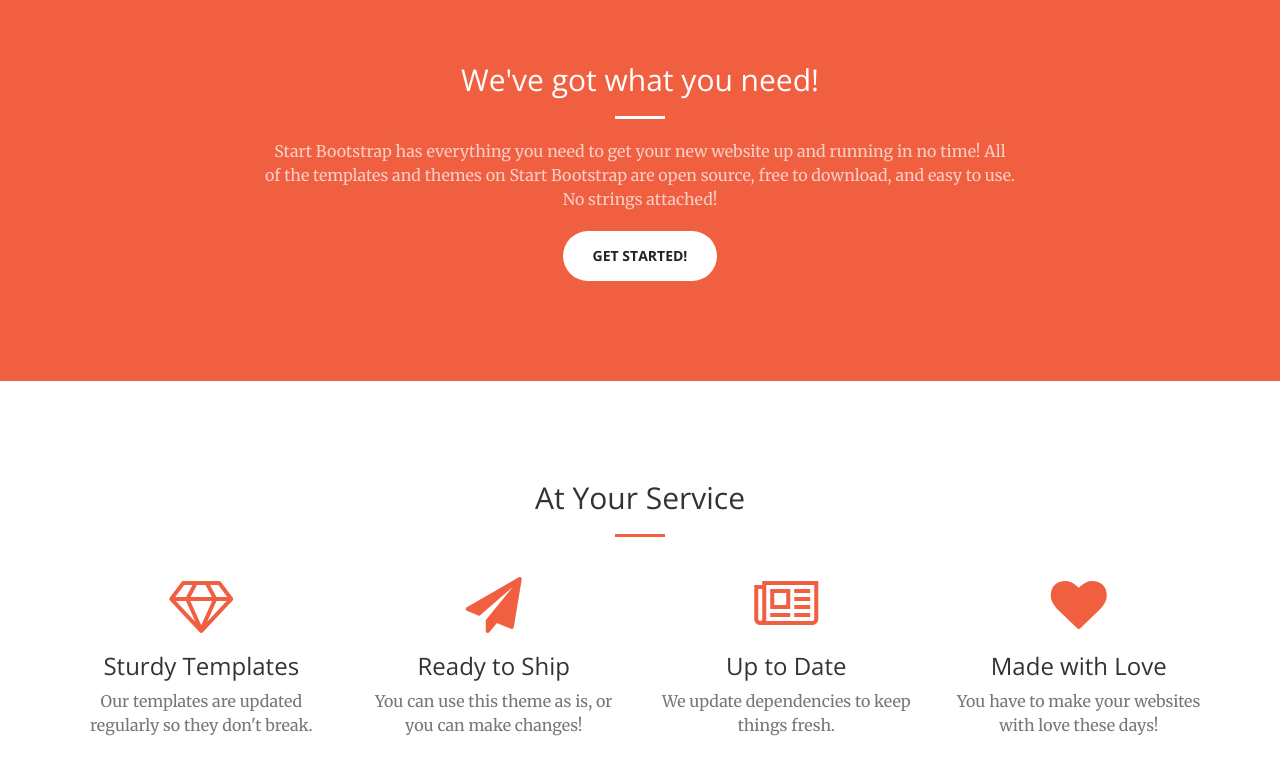
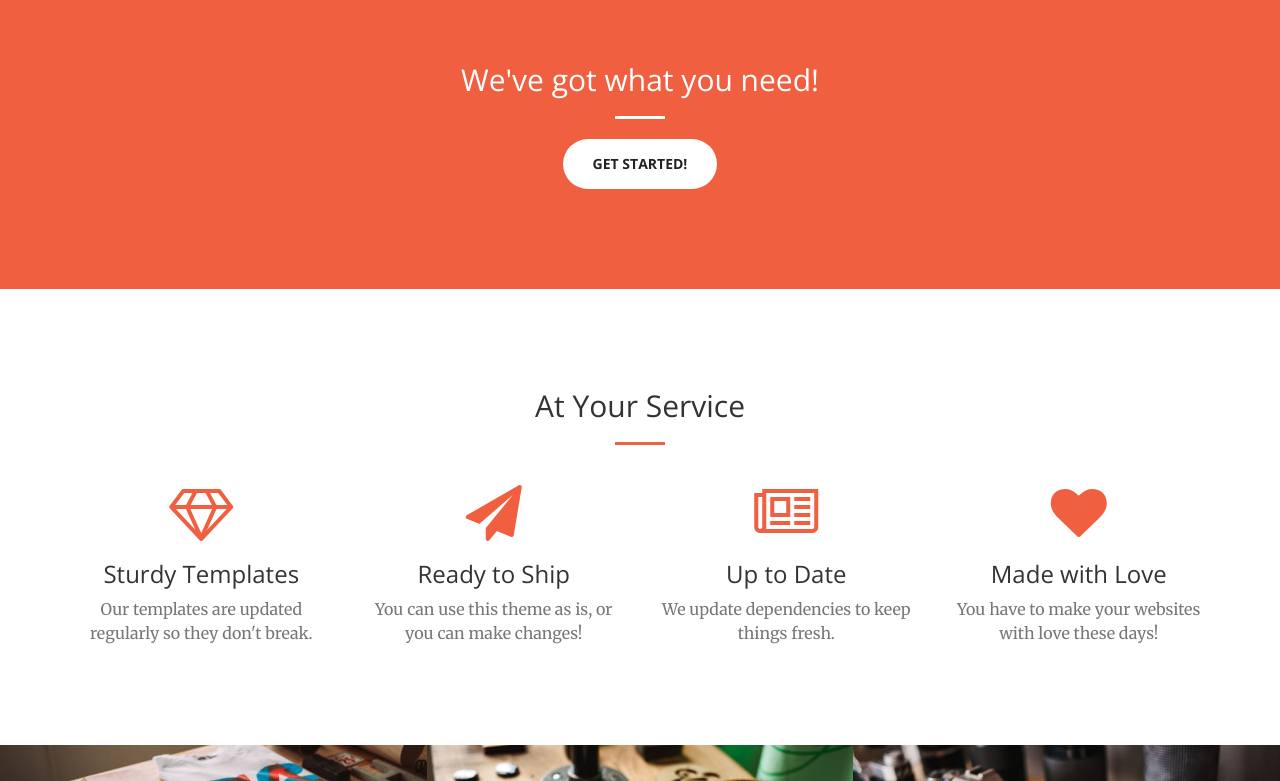
Before and after one commit to Amethyst-Nail-Studio/amethyst-nail-studio.github.io, a Jekyll site: the page built from index.html, in a window 1280 px wide and 900 px high, scrolled down 818 px, cut to the strip 119-900 px from the top of the window. Built offline with Jekyll 4.4.1, drawn with Linux system fonts in a browser that asks for light colours.

Commit message:
Update call-to-action.html

```diff
--- a/_includes/call-to-action.html
+++ b/_includes/call-to-action.html
@@ -4,7 +4,7 @@
             <div class="col-lg-8 col-lg-offset-2 text-center">
                 <h2 class="section-heading">We've got what you need!</h2>
                 <hr class="light">
-                <p class="text-faded">Start Bootstrap has everything you need to get your new website up and running in no time! All of the templates and themes on Start Bootstrap are open source, free to download, and easy to use. No strings attached!</p>
+                <p class="text-faded"></p>
                 <a href="#" class="btn btn-default btn-xl">Get Started!</a>
             </div>
         </div>
```
